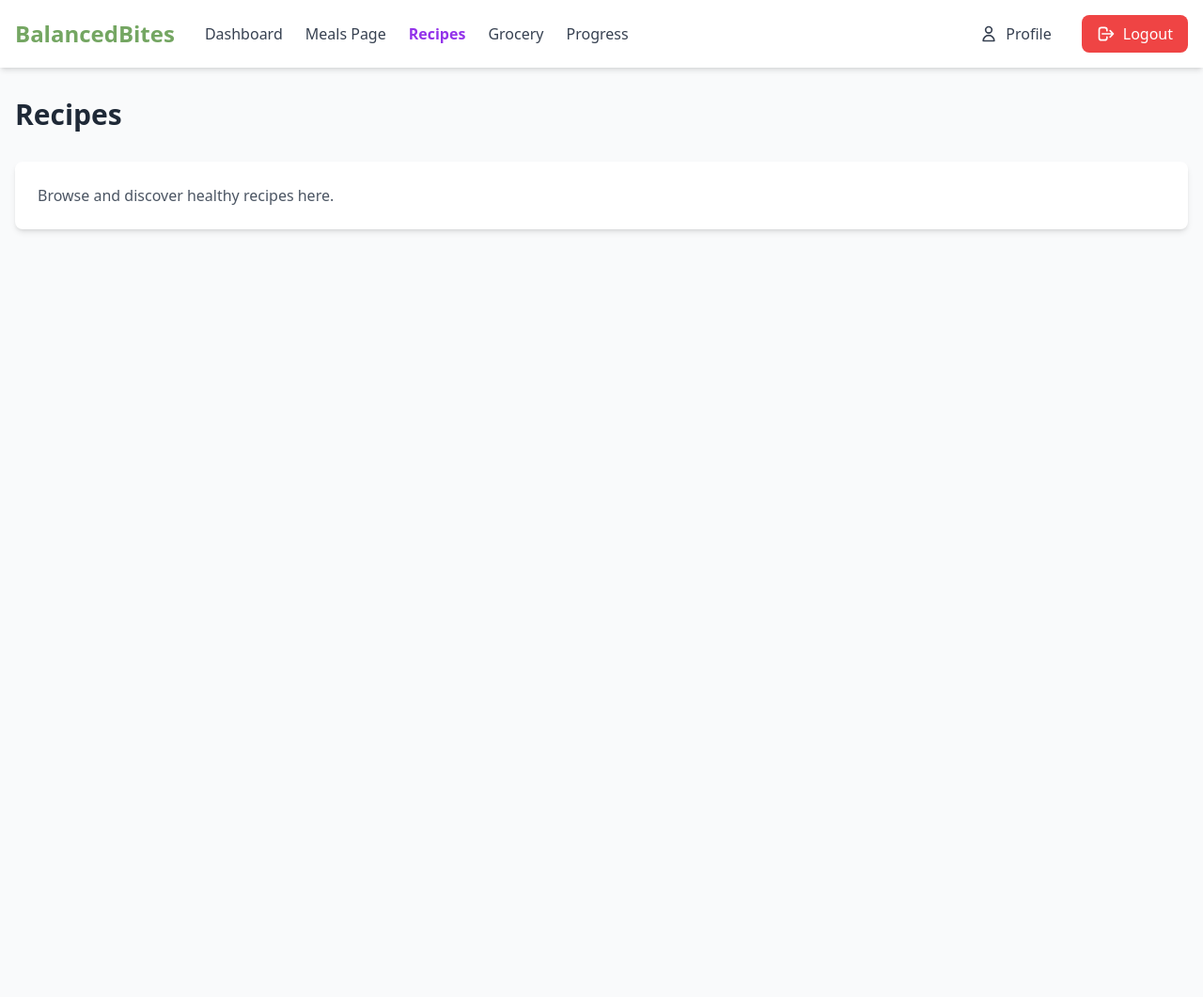
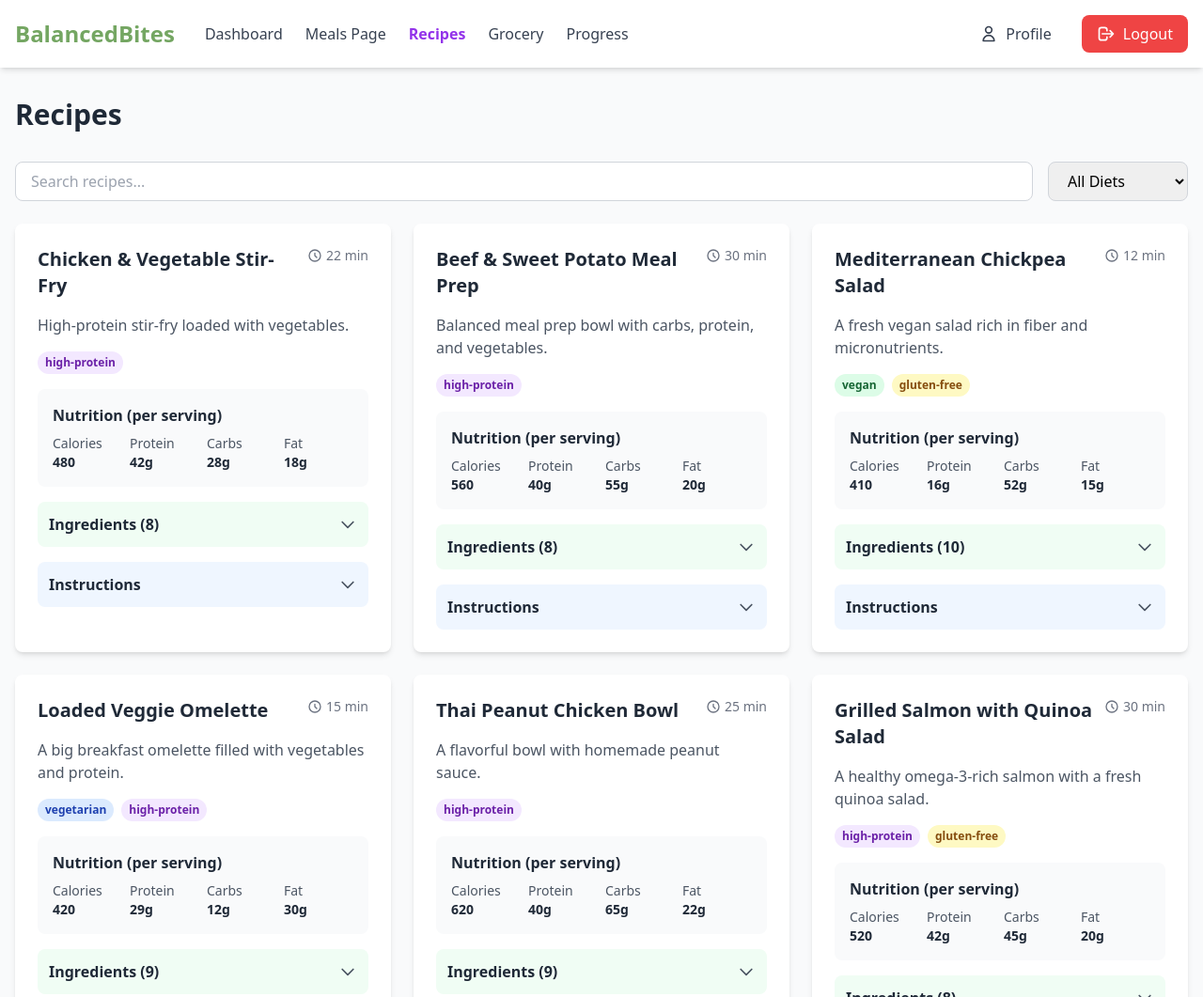
Before and after one commit to SauvAggwal/BalancedBites-ACS-3801-, a plain HTML site: page recipes.html in a window 1280 px wide. Shown: the top 1061 px of the page at 94% size. Before the commit the page ends 800 px from the top, so only its background shows below. Drawn offline with nearby package versions, Linux system fonts and the light colour scheme; sample sign-in values are in the browser's storage.

Commit message:
Add recipes page with ingredient integration and improved error handling

```diff
--- /dev/null
+++ b/js/recipes.js
@@ -0,0 +1,317 @@
+// Recipes page functionality
+let allRecipes = [];
+let allIngredients = [];
+let filteredRecipes = [];
+
+// Helper function to load JSON file with fallback
+function loadJSONFile(url) {
+    return new Promise((resolve, reject) => {
+        // Try fetch first
+        fetch(url)
+            .then(response => {
+                if (!response.ok) {
+                    throw new Error(`HTTP ${response.status}: ${response.statusText}`);
+                }
+                return response.json();
+            })
+            .then(data => resolve(data))
+            .catch(fetchError => {
+                // Fallback to XMLHttpRequest if fetch fails (for file:// protocol)
+                const xhr = new XMLHttpRequest();
+                xhr.open('GET', url, true);
+                xhr.onreadystatechange = function() {
+                    if (xhr.readyState === 4) {
+                        if (xhr.status === 0 || xhr.status === 200) {
+                            try {
+                                const data = JSON.parse(xhr.responseText);
+                                resolve(data);
+                            } catch (parseError) {
+                                reject(new Error(`Failed to parse JSON: ${parseError.message}`));
+                            }
+                        } else {
+                            reject(new Error(`Failed to load ${url}: HTTP ${xhr.status}`));
+                        }
+                    }
+                };
+                xhr.onerror = function() {
+                    reject(new Error(`Network error loading ${url}. Make sure you're running through a web server (not file:// protocol).`));
+                };
+                xhr.send();
+            });
+    });
+}
+
+document.addEventListener('DOMContentLoaded', async function() {
+    try {
+        // Load both JSON files
+        [allRecipes, allIngredients] = await Promise.all([
+            loadJSONFile('js/Balanced_Bites.Meals.json'),
+            loadJSONFile('js/Balanced_Bites.Ingredients.json')
+        ]);
+
+        filteredRecipes = [...allRecipes];
+
+        // Hide loading state
+        document.getElementById('loadingState').style.display = 'none';
+
+        // Display recipes
+        displayRecipes(filteredRecipes);
+
+        // Setup search and filter
+        setupSearchAndFilter();
+
+    } catch (error) {
+        console.error('Error loading recipes:', error);
+        const loadingState = document.getElementById('loadingState');
+        let errorMessage = '<div class="text-red-600 space-y-2">';
+        errorMessage += '<p class="font-semibold">Error loading recipes</p>';
+        errorMessage += `<p class="text-sm">${error.message}</p>`;
+
+        // Check if it's a CORS/local file issue
+        if (window.location.protocol === 'file:' || error.message.includes('Network error')) {
+            errorMessage += '<div class="mt-4 p-4 bg-yellow-50 border border-yellow-200 rounded-lg">';
+            errorMessage += '<p class="font-semibold text-yellow-800 mb-2">Solution:</p>';
+            errorMessage += '<p class="text-sm text-yellow-700">This page needs to run through a web server.</p>';
+            errorMessage += '<ul class="text-sm text-yellow-700 list-disc list-inside mt-2 space-y-1">';
+            errorMessage += '<li>Use Live Server extension in VS Code</li>';
+            errorMessage += '<li>Or run: <code class="bg-yellow-100 px-1 rounded">python -m http.server 8000</code></li>';
+            errorMessage += '<li>Or use: <code class="bg-yellow-100 px-1 rounded">npx http-server</code></li>';
+            errorMessage += '</ul>';
+            errorMessage += '</div>';
+        }
+
+        errorMessage += '</div>';
+        loadingState.innerHTML = errorMessage;
+        loadingState.style.display = 'block';
+    }
+});
+
+function setupSearchAndFilter() {
+    const searchInput = document.getElementById('searchInput');
+    const dietFilter = document.getElementById('dietFilter');
+
+    searchInput.addEventListener('input', filterRecipes);
+    dietFilter.addEventListener('change', filterRecipes);
+}
+
+function filterRecipes() {
+    const searchTerm = document.getElementById('searchInput').value.toLowerCase();
+    const dietFilter = document.getElementById('dietFilter').value;
+
+    filteredRecipes = allRecipes.filter(recipe => {
+        // Search filter
+        const matchesSearch = recipe.Name.toLowerCase().includes(searchTerm) ||
+                             recipe.Description.toLowerCase().includes(searchTerm) ||
+                             recipe.Ingredients.some(ing => ing.name.toLowerCase().includes(searchTerm));
+
+        // Diet filter
+        const matchesDiet = !dietFilter || recipe.Diet.includes(dietFilter);
+
+        return matchesSearch && matchesDiet;
+    });
+
+    displayRecipes(filteredRecipes);
+}
+
+function getIngredientDetails(ingredientName) {
+    return allIngredients.find(ing => ing.Name === ingredientName);
+}
+
+function calculateIngredientNutrition(ingredient, amount, unit) {
+    const ingredientDetails = getIngredientDetails(ingredient.name);
+    if (!ingredientDetails) return null;
+
+    const nutrition = ingredientDetails.NutritionPer100;
+    const ingredientUnit = ingredientDetails.Unit;
+
+    // Convert amount to match ingredient unit
+    let multiplier = 1;
+
+    // Handle unit conversions (simplified - in real app, you'd need more sophisticated conversion)
+    if (unit === 'cup' && ingredientUnit === 'g') {
+        // Approximate conversions (would need actual conversion factors)
+        multiplier = amount * 100; // Rough estimate
+    } else if (unit === 'cup' && ingredientUnit === 'cup') {
+        multiplier = amount;
+    } else if (unit === 'piece' && ingredientUnit === 'piece') {
+        multiplier = amount;
+    } else if (unit === 'tbsp' && ingredientUnit === 'tbsp') {
+        multiplier = amount;
+    } else if (unit === 'tsp' && ingredientUnit === 'tsp') {
+        multiplier = amount;
+    } else if (unit === 'g' && ingredientUnit === 'g') {
+        multiplier = amount / 100;
+    } else if (unit === 'cloves' && ingredientUnit === 'clove') {
+        multiplier = amount;
+    } else if (unit === 'pieces' && ingredientUnit === 'pieces') {
+        multiplier = amount;
+    } else if (unit === 'g' && ingredientUnit !== 'g') {
+        // If recipe uses grams but ingredient uses different unit, skip detailed calc
+        return null;
+    } else {
+        // Default: assume grams if both are numeric units
+        multiplier = amount / 100;
+    }
+
+    return {
+        calories: Math.round(nutrition.Calories * multiplier),
+        protein: Math.round(nutrition.Protein * multiplier * 10) / 10,
+        carbs: Math.round(nutrition.Carbs * multiplier * 10) / 10,
+        fat: Math.round(nutrition.Fat * multiplier * 10) / 10
+    };
+}
+
+function displayRecipes(recipes) {
+    const container = document.getElementById('recipesContainer');
+    const noResults = document.getElementById('noResults');
+
+    if (recipes.length === 0) {
+        container.innerHTML = '';
+        noResults.classList.remove('hidden');
+        return;
+    }
+
+    noResults.classList.add('hidden');
+    container.innerHTML = recipes.map(recipe => createRecipeCard(recipe)).join('');
+}
+
+function createRecipeCard(recipe) {
+    const dietTags = recipe.Diet.map(diet =>
+        `<span class="px-2 py-1 text-xs font-semibold rounded-full ${
+            diet === 'vegan' ? 'bg-green-100 text-green-800' :
+            diet === 'vegetarian' ? 'bg-blue-100 text-blue-800' :
+            diet === 'high-protein' ? 'bg-purple-100 text-purple-800' :
+            diet === 'gluten-free' ? 'bg-yellow-100 text-yellow-800' :
+            'bg-gray-100 text-gray-800'
+        }">${diet}</span>`
+    ).join('');
+
+    const ingredientsList = recipe.Ingredients.map(ing => {
+        const ingredientDetails = getIngredientDetails(ing.name);
+        const nutrition = calculateIngredientNutrition(ing, ing.amount, ing.unit);
+        const hasDetails = ingredientDetails !== undefined;
+
+        return `
+            <div class="border-b border-gray-200 py-2 last:border-b-0">
+                <div class="flex justify-between items-start">
+                    <div class="flex-1">
+                        <p class="font-medium text-gray-800">${ing.name}</p>
+                        <p class="text-sm text-gray-600">${ing.amount} ${ing.unit}</p>
+                        ${hasDetails && nutrition ? `
+                            <div class="mt-1 text-xs text-gray-500">
+                                <span class="inline-block mr-3">Cal: ${nutrition.calories}</span>
+                                <span class="inline-block mr-3">P: ${nutrition.protein}g</span>
+                                <span class="inline-block mr-3">C: ${nutrition.carbs}g</span>
+                                <span class="inline-block">F: ${nutrition.fat}g</span>
+                            </div>
+                        ` : hasDetails ? `
+                            <div class="mt-1 text-xs text-gray-400 italic">
+                                Nutrition info available (unit conversion needed)
+                            </div>
+                        ` : ''}
+                    </div>
+                </div>
+            </div>
+        `;
+    }).join('');
+
+    const stepsList = recipe.Steps.map((step, index) =>
+        `<li class="mb-2 text-gray-700">${index + 1}. ${step}</li>`
+    ).join('');
+
+    return `
+        <div class="bg-white rounded-lg shadow-md overflow-hidden hover:shadow-lg transition-shadow">
+            <div class="p-6">
+                <div class="flex justify-between items-start mb-4">
+                    <h2 class="text-xl font-bold text-gray-800 flex-1">${recipe.Name}</h2>
+                    <span class="ml-2 text-sm text-gray-500 flex items-center">
+                        <svg class="w-4 h-4 mr-1" fill="none" stroke="currentColor" viewBox="0 0 24 24">
+                            <path stroke-linecap="round" stroke-linejoin="round" stroke-width="2" d="M12 8v4l3 3m6-3a9 9 0 11-18 0 9 9 0 0118 0z"></path>
+                        </svg>
+                        ${recipe.TimeMinutes} min
+                    </span>
+                </div>
+
+                <p class="text-gray-600 mb-4">${recipe.Description}</p>
+
+                <div class="flex flex-wrap gap-2 mb-4">
+                    ${dietTags}
+                </div>
+
+                <!-- Nutrition Summary -->
+                <div class="bg-gray-50 rounded-lg p-4 mb-4">
+                    <h3 class="font-semibold text-gray-800 mb-2">Nutrition (per serving)</h3>
+                    <div class="grid grid-cols-4 gap-2 text-sm">
+                        <div>
+                            <p class="text-gray-600">Calories</p>
+                            <p class="font-bold text-gray-800">${recipe.Nutrition.calories}</p>
+                        </div>
+                        <div>
+                            <p class="text-gray-600">Protein</p>
+                            <p class="font-bold text-gray-800">${recipe.Nutrition.protein}g</p>
+                        </div>
+                        <div>
+                            <p class="text-gray-600">Carbs</p>
+                            <p class="font-bold text-gray-800">${recipe.Nutrition.carbs}g</p>
+                        </div>
+                        <div>
+                            <p class="text-gray-600">Fat</p>
+                            <p class="font-bold text-gray-800">${recipe.Nutrition.fat}g</p>
+                        </div>
+                    </div>
+                </div>
+
+                <!-- Ingredients Section -->
+                <div class="mb-4">
+                    <button
+                        class="w-full flex justify-between items-center p-3 bg-green-50 hover:bg-green-100 rounded-lg transition"
+                        onclick="toggleSection(this, 'ingredients-${recipe._id.$oid}')"
+                    >
+                        <h3 class="font-semibold text-gray-800">Ingredients (${recipe.Ingredients.length})</h3>
+                        <svg class="w-5 h-5 text-gray-600 transform transition-transform" fill="none" stroke="currentColor" viewBox="0 0 24 24">
+                            <path stroke-linecap="round" stroke-linejoin="round" stroke-width="2" d="M19 9l-7 7-7-7"></path>
+                        </svg>
+                    </button>
+                    <div id="ingredients-${recipe._id.$oid}" class="hidden mt-2 max-h-96 overflow-y-auto">
+                        <div class="bg-white border border-gray-200 rounded-lg p-4">
+                            ${ingredientsList}
+                        </div>
+                    </div>
+                </div>
+
+                <!-- Steps Section -->
+                <div>
+                    <button
+                        class="w-full flex justify-between items-center p-3 bg-blue-50 hover:bg-blue-100 rounded-lg transition"
+                        onclick="toggleSection(this, 'steps-${recipe._id.$oid}')"
+                    >
+                        <h3 class="font-semibold text-gray-800">Instructions</h3>
+                        <svg class="w-5 h-5 text-gray-600 transform transition-transform" fill="none" stroke="currentColor" viewBox="0 0 24 24">
+                            <path stroke-linecap="round" stroke-linejoin="round" stroke-width="2" d="M19 9l-7 7-7-7"></path>
+                        </svg>
+                    </button>
+                    <div id="steps-${recipe._id.$oid}" class="hidden mt-2">
+                        <div class="bg-white border border-gray-200 rounded-lg p-4">
+                            <ol class="list-decimal list-inside space-y-2">
+                                ${stepsList}
+                            </ol>
+                        </div>
+                    </div>
+                </div>
+            </div>
+        </div>
+    `;
+}
+
+function toggleSection(button, sectionId) {
+    const section = document.getElementById(sectionId);
+    const icon = button.querySelector('svg');
+
+    if (section.classList.contains('hidden')) {
+        section.classList.remove('hidden');
+        icon.style.transform = 'rotate(180deg)';
+    } else {
+        section.classList.add('hidden');
+        icon.style.transform = 'rotate(0deg)';
+    }
+}
--- a/recipes.html
+++ b/recipes.html
@@ -41,11 +41,44 @@
 
     <main class="container mx-auto px-4 py-8">
         <h1 class="text-3xl font-bold text-gray-800 mb-8">Recipes</h1>
-        <div class="bg-white rounded-lg shadow-md p-6">
-            <p class="text-gray-600">Browse and discover healthy recipes here.</p>
+
+        <!-- Search and Filter Section -->
+        <div class="mb-6 flex flex-col md:flex-row gap-4">
+            <input
+                type="text"
+                id="searchInput"
+                placeholder="Search recipes..."
+                class="flex-1 px-4 py-2 border border-gray-300 rounded-lg focus:ring-2 focus:ring-green-500 focus:border-transparent outline-none"
+            >
+            <select
+                id="dietFilter"
+                class="px-4 py-2 border border-gray-300 rounded-lg focus:ring-2 focus:ring-green-500 focus:border-transparent outline-none"
+            >
+                <option value="">All Diets</option>
+                <option value="high-protein">High Protein</option>
+                <option value="vegan">Vegan</option>
+                <option value="vegetarian">Vegetarian</option>
+                <option value="gluten-free">Gluten-Free</option>
+            </select>
+        </div>
+
+        <!-- Loading State -->
+        <div id="loadingState" class="text-center py-12">
+            <p class="text-gray-600">Loading recipes...</p>
+        </div>
+
+        <!-- Recipes Container -->
+        <div id="recipesContainer" class="grid grid-cols-1 md:grid-cols-2 lg:grid-cols-3 gap-6">
+            <!-- Recipes will be dynamically inserted here -->
+        </div>
+
+        <!-- No Results Message -->
+        <div id="noResults" class="hidden text-center py-12">
+            <p class="text-gray-600 text-lg">No recipes found matching your criteria.</p>
         </div>
     </main>
 
     <script src="js/navigation.js"></script>
+    <script src="js/recipes.js"></script>
 </body>
 </html>
```
Also changed, not shown: js/Balanced_Bites.Ingredients.json (renamed from Balanced_Bites.Ingredients.json), js/Balanced_Bites.Meals.json (renamed from Balanced_Bites.Meals.json).
